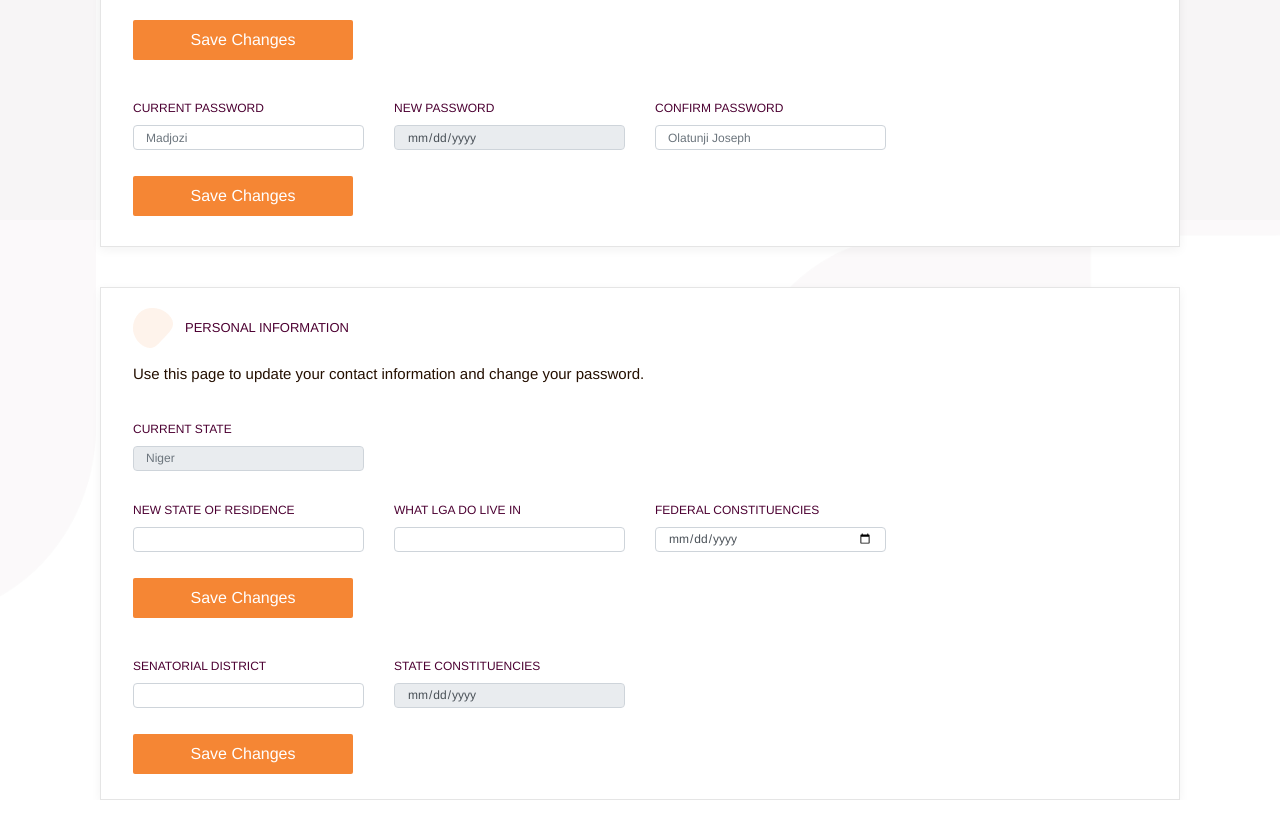
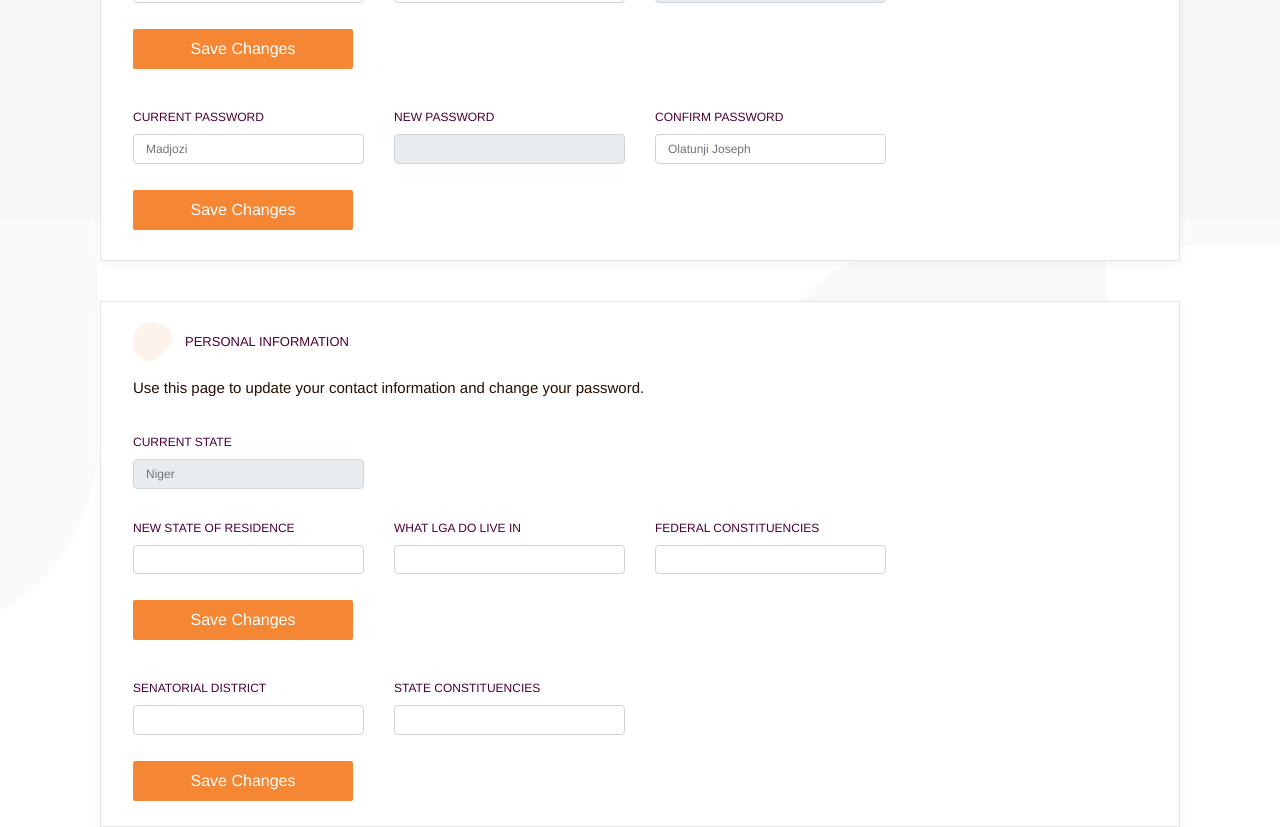
Before and after one commit to AudreyHal/Application-Manager, a Vue app: page /account_settings in a window 1280 px wide. Shown: the part 580-1407 px from the top of the page. Before the commit the page ends 1380 px from the top, so only its background shows below. Built offline with nearby package versions, Linux system fonts and the light colour scheme.

Commit message:
Stylesheet Changes

```diff
--- a/src/assets/css/main.css
+++ b/src/assets/css/main.css
@@ -315,6 +315,6 @@ label{
 }
 
 .form-control{
-	height: calc(1.0em + .75rem + 1px) !important;
+	height: calc(1.3em + .75rem + 2px) !important;
 	font-size: 12px !important
 }
--- a/src/components/AccountSettings.vue
+++ b/src/components/AccountSettings.vue
@@ -37,16 +37,16 @@
         <button type="submit" class="btn save_button">Save Changes</button>
         <div class="row spacing">
           <div class="form-group col-3">
-            <label for="username">CURRENT PASSWORD</label>
-            <input type="text" class="form-control" id="username"  placeholder="Madjozi" >
+            <label for="current_password">CURRENT PASSWORD</label>
+            <input type="text" class="form-control" id="current_password"  placeholder="Madjozi" >
           </div>
           <div class="form-group col-3">
-            <label for="birthdate">NEW PASSWORD</label>
-            <input type="date" class="form-control" id="birthdate"  placeholder="07/15/1990" disabled>
+            <label for="new_password">NEW PASSWORD</label>
+            <input type="password" class="form-control" id="new_password"  placeholder="" disabled>
           </div>
           <div class="form-group col-3">
-            <label for="fullname">CONFIRM PASSWORD</label>
-            <input type="text" class="form-control" id="fullname"  placeholder="Olatunji Joseph" >
+            <label for="confirm_password">CONFIRM PASSWORD</label>
+            <input type="password" class="form-control" id="confirm_password"  placeholder="Olatunji Joseph" >
           </div>
         </div>
         <button type="submit" class="btn save_button" id="save">Save Changes</button>
@@ -69,23 +69,23 @@
             <input type="text" class="form-control" id="fullname"  placeholder="" >
           </div>
           <div class="form-group col-3">
-            <label for="username">WHAT LGA DO LIVE IN</label>
-            <input type="text" class="form-control" id="username"  placeholder="" >
+            <label for="lga">WHAT LGA DO LIVE IN</label>
+            <input type="text" class="form-control" id="lga"  placeholder="" >
           </div>
           <div class="form-group col-3">
-            <label for="birthdate">FEDERAL CONSTITUENCIES </label>
-            <input type="date" class="form-control" id="birthdate"  placeholder="" >
+            <label for="federal">FEDERAL CONSTITUENCIES </label>
+            <input type="text" class="form-control" placeholder="" >
           </div>
         </div>
         <button type="submit" class="btn save_button">Save Changes</button>
         <div class="row spacing">
           <div class="form-group col-3">
-            <label for="username">SENATORIAL DISTRICT</label>
-            <input type="text" class="form-control" id="username"  placeholder="" >
+            <label for="senate">SENATORIAL DISTRICT</label>
+            <input type="text" class="form-control" id="senate"  placeholder="" >
           </div>
           <div class="form-group col-3">
-            <label for="birthdate">STATE CONSTITUENCIES</label>
-            <input type="date" class="form-control" id="birthdate"  placeholder="07/15/1990" disabled>
+            <label for="state">STATE CONSTITUENCIES</label>
+            <input type="text" class="form-control"   placeholder="" >
           </div>
         </div>
         <button type="submit" class="btn save_button">Save Changes</button>
--- a/src/components/Dashboard.vue
+++ b/src/components/Dashboard.vue
@@ -116,7 +116,6 @@ export default {
       )) ;
     axios.get(statistics_url, config  )
     .then(response => (
-      console.log(response.data.statistics),
       this.$store.commit('change_totalClaimsAmount', response.data.statistics.totalClaimsAmount),
       this.$store.commit('change_totalInsuranceAmount', response.data.statistics.totalInsuranceAmount),
       this.$store.commit('change_totalInsurancesBought', response.data.statistics.totalInsurancesBought),
```
